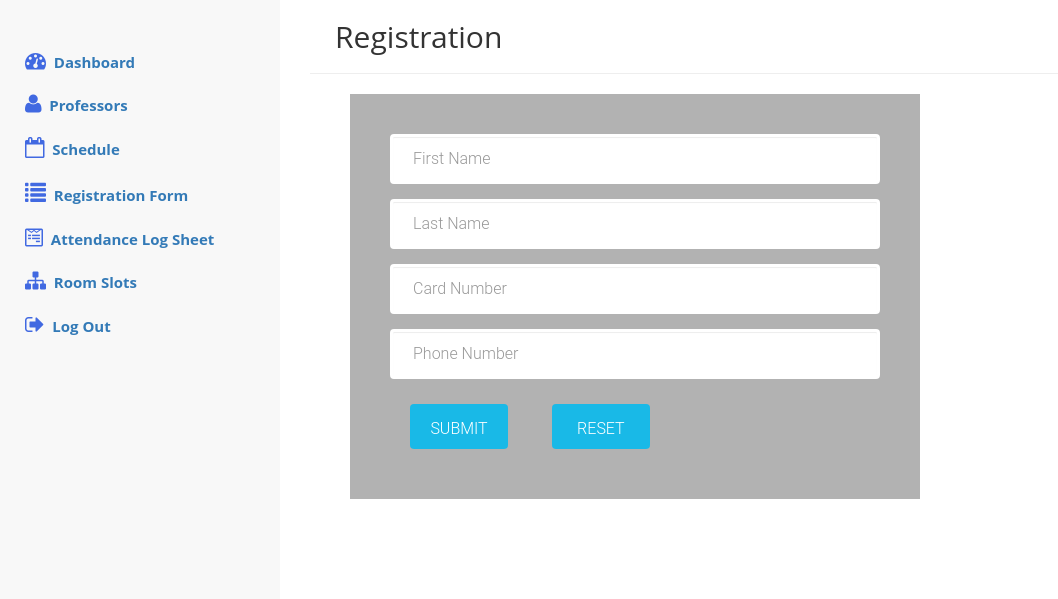
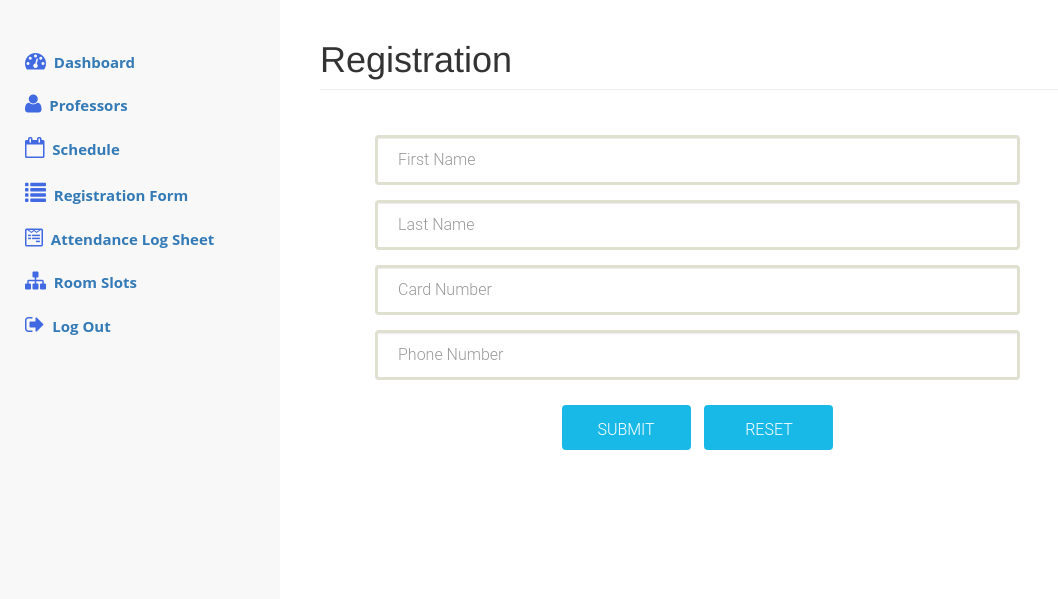
Before and after one commit to patrickllarenagomez/FacultyLedger, a PHP site: page /registration.php in a window 1520 px wide. Shown: the part 61-660 px from the top of the page, without its empty margins (0-1058 px from the left). Run offline with PHP 8.4, Linux system fonts and the light colour scheme.

Commit message:
* edited registration.php

```diff
--- /dev/null
+++ b/css/reg.css
@@ -0,0 +1,92 @@
+input[type="text"] {
+    height: 50px;
+    margin: 0;
+    padding: 0 20px;
+    background: #fff;
+    border: 3px solid #e0e0d1;
+    font-family: 'Roboto', sans-serif;
+    font-size: 16px;
+    font-weight: 300;
+    line-height: 50px;
+    color: #888;
+    box-sizing: border-box;
+}
+
+button.btn {
+    height: 50px;
+    margin: 0;
+    padding: 0 20px;
+    vertical-align: middle;
+    background: #19b9e7;
+    border: 0;
+    font-family: 'Roboto', sans-serif;
+    font-size: 16px;
+    font-weight: 300;
+    line-height: 50px;
+    color: #fff;
+}
+
+button.btn:hover { opacity: 0.6; color: #fff; }
+
+button.btn:active { outline: 0; opacity: 0.6; color: #fff; -moz-box-shadow: none; -webkit-box-shadow: none; box-shadow: none; }
+
+button.btn:focus { outline: 0; opacity: 0.6; background: #19b9e7; color: #fff; }
+
+button.btn:active:focus, button.btn.active:focus { outline: 0; opacity: 0.6; background: #19b9e7; color: #fff; }
+
+
+body {
+    font-family: 'Roboto', sans-serif;
+    font-size: 16px;
+    font-weight: 300;
+    color: #888;
+    line-height: 30px;
+}
+
+.form-box {
+    margin-top: 70px;
+}
+
+.form-top {
+    overflow: hidden;
+    padding: 0 25px 15px 25px;
+    background: #444;
+    background: rgba(0, 0, 0, 0.35);
+    -moz-border-radius: 4px 4px 0 0; -webkit-border-radius: 4px 4px 0 0; border-radius: 4px 4px 0 0;
+    text-align: left;
+}
+
+.form-bottom form button.btn {
+    height: 45px;
+    width: 20%;
+    margin: 10px 20px;
+}
+
+.form-bottom form .input-error {
+    border-color: #19b9e7;
+}
+
+.form-bottom {
+    padding: 25px 25px 30px 25px;
+    -moz-border-radius: 0 0 4px 4px; -webkit-border-radius: 0 0 4px 4px; border-radius: 0 0 4px 4px;
+    text-align: left;
+}
+
+/***** Media queries *****/
+
+@media (min-width: 992px) and (max-width: 1199px) {}
+
+@media (min-width: 768px) and (max-width: 991px) {}
+
+@media (max-width: 767px) {
+
+    .middle-border { min-height: auto; margin: 65px 30px 0 30px; border-right: 0;
+                        border-top: 1px solid #fff; border-top: 1px solid rgba(255, 255, 255, 0.6); }
+
+}
+
+@media (max-width: 415px) {
+
+    h1, h2 { font-size: 32px; }
+
+}
--- a/registration.php
+++ b/registration.php
@@ -40,26 +40,21 @@ if(isset($_POST['registrationBtn']))
 <meta http-equiv="Content-Type" content="text/html; charset=utf-8" />
 
 <link href="css/bootstrap.css" rel="stylesheet" type="text/css" media="all" />
-<link href="css/registration.css" rel="stylesheet" type="text/css" media="all" />
+<link href="css/reg.css" rel="stylesheet" type="text/css" media="all" />
 <link href="css/font-awesome.css" rel="stylesheet">
 <?php include 'headSettings.php';?>
 
 <link rel="icon" type="image/png" href="images/logo-pcu.png">
+
 </head>
 <body>
 
 <?php include 'headerAndSidebar.php';?>
 
 <div class="dash_page">
+    <h1 class="page-header">Registration</h1>
+  <div class="container" style="width: 900px;">
     <div class="col-lg-10">
-    <h2 style="margin-right:">Registration</h2>
-    <hr style="margin-left: -25px;">
-
-<div class="row">
-  <div class="container">
-
-    <div class="wthree-main-content">
-            <div class="container">
       <div class="form-bottom">
         <form role="form" action="registration.php" method="post" class="registration-form">
             <div class="form-group">
@@ -78,25 +73,17 @@ if(isset($_POST['registrationBtn']))
                 <label class="sr-only" for="form-phone-number">Phone Number</label>
                 <input type="text" name="form-phone-number" placeholder="Phone Number" maxlength="11" class="form-phone-number form-control" id="form-phone-number">
             </div>
-                        <button type="submit" name="registrationBtn" class="btn">SUBMIT</button>
-                        <button type="reset" class="btn">RESET</button>
+            <center>
+            <div class="buttons">
+                <button type="submit" name="registrationBtn" class="btn" style="margin-right: 5px;">SUBMIT</button>
+                <button type="reset" class="btn" style="margin-left: 5px;">RESET</button>
+            </div>
+            </center>
         </form>
       </div>
     </div>
   </div>
-
 </div>
-</div>
-
-</div>
-
-</div>
-
-
-
-
-
-
 
 </body>
 </html>
```
Lines whose indentation alone changed are shown as unchanged.
